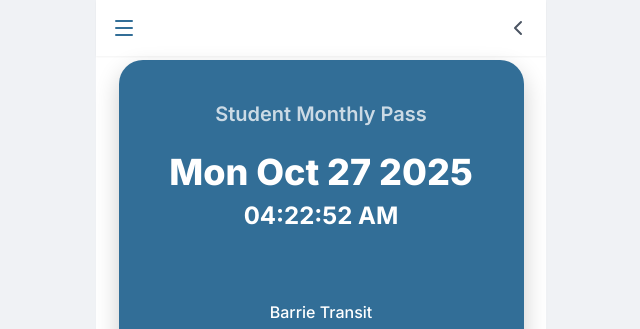
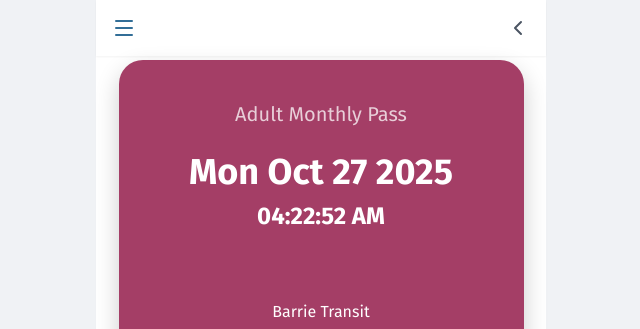
Before and after one commit to Chintzz17/Barrie-Transit-Pass, a Flask app: page / in a window 1280 px wide. Shown: the top 329 px of the page, without its empty margins (319-959 px from the left). Run offline with Flask 3, Linux system fonts and the light colour scheme; some libraries are stand-ins or nearby versions.

Commit message:
Changed entire pass student to adult, Changed Font and Style

```diff
--- a/templates/transit_pass.html
+++ b/templates/transit_pass.html
@@ -6,7 +6,7 @@
     <title>Barrie Transit Pass</title>
     <script src="https://cdn.tailwindcss.com"></script>
     <script src="https://unpkg.com/lucide@latest/dist/umd/lucide.js"></script>
-    <link href="https://fonts.googleapis.com/css2?family=Inter:wght@100..900&display=swap" rel="stylesheet">
+    <link href="https://fonts.googleapis.com/css2?family=Fira+Sans:wght@300;400;500;600;700&display=swap" rel="stylesheet">
 
     <script>
         tailwind.config = {
@@ -17,7 +17,7 @@
                         'pass-red': '#F53B57',  /* Expire button red */
                     },
                     fontFamily: {
-                        sans: ['Inter', 'sans-serif'],
+                        sans: ['Fira Sans', 'sans-serif'],
                     },
                 }
             }
@@ -25,7 +25,7 @@
     </script>
     <style>
         body {
-            font-family: 'Inter', sans-serif;
+            font-family: 'Fira Sans', sans-serif;
             background-color: #f0f2f5;
         }
         #app-container {
@@ -43,7 +43,7 @@
         }
 
         .pass-bg {
-            background-color: #326E97;
+            background-color: #a43e66;
         }
 
         .city-video-container {
@@ -82,14 +82,14 @@
             <div id="pass-card" class="main-card pass-bg text-white px-6 py-10 rounded-3xl text-center w-[90%] h-[675px] flex flex-col justify-between">
 
                 <div class="flex flex-col items-center">
-                    <p class="text-xl font-semibold opacity-75 mb-6">Student Monthly Pass</p>
+                    <p class="text-xl font-Suit Sans Pro opacity-75 mb-6">Adult Monthly Pass</p>
 
                     <h1 id="current-date" class="text-4xl font-extrabold mb-2"></h1>
                     <p id="current-time" class="text-2xl font-bold mb-8"></p>
 
                 </div>
                 <div class="flex flex-col items-center">
-                    <p class="text font-medium mb-2">Barrie Transit</p>
+                    <p class="text mb-2">Barrie Transit</p>
                     <div class="city-video-container flex-grow shadow-inner w-full">
                         <video autoplay loop muted playsinline class="w-full h-full object-cover">
                             <source src="/static/fuckyoubarrietransit.mp4" type="video/mp4">
@@ -98,7 +98,7 @@
                     </div>
                 </div>
                 <div class="flex flex-col items-center">
-                    <button id="expire-button" class="bg-red-500 hover:bg-red-600 text-white font-bold py-2 px-10 rounded-full shadow-lg transition duration-200 transform hover:scale-105 mb-8 focus:outline-none">
+                    <button id="expire-button" class="bg-red-500 hover:bg-red-600 text-white py-2 px-10 rounded-full shadow-lg transition duration-200 transform hover:scale-105 mb-8 focus:outline-none">
                         Expire
                     </button>
 
```
